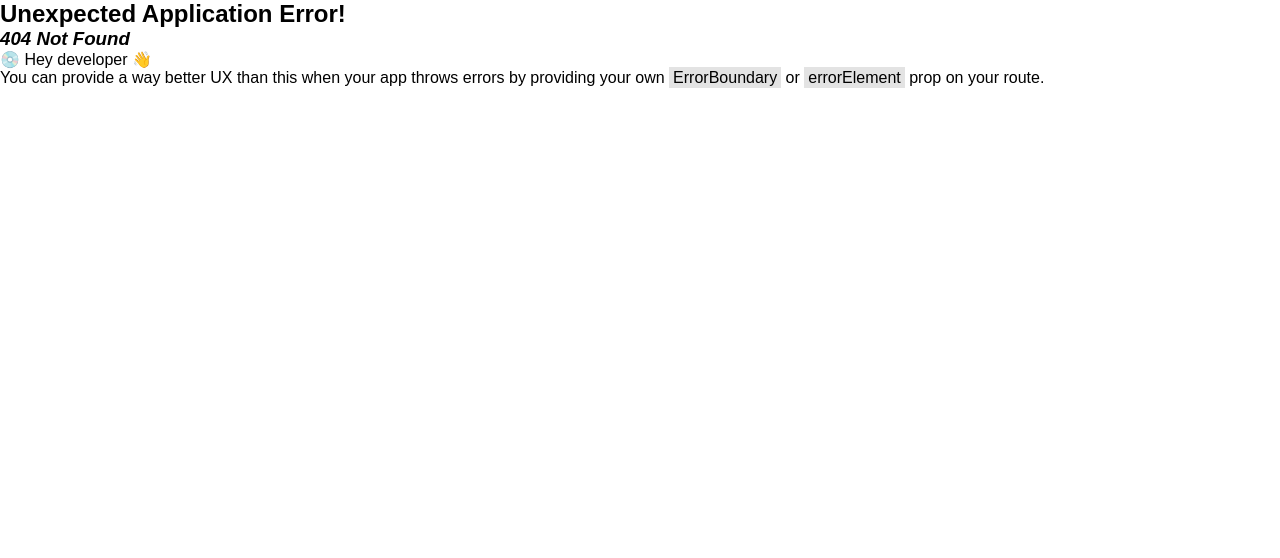
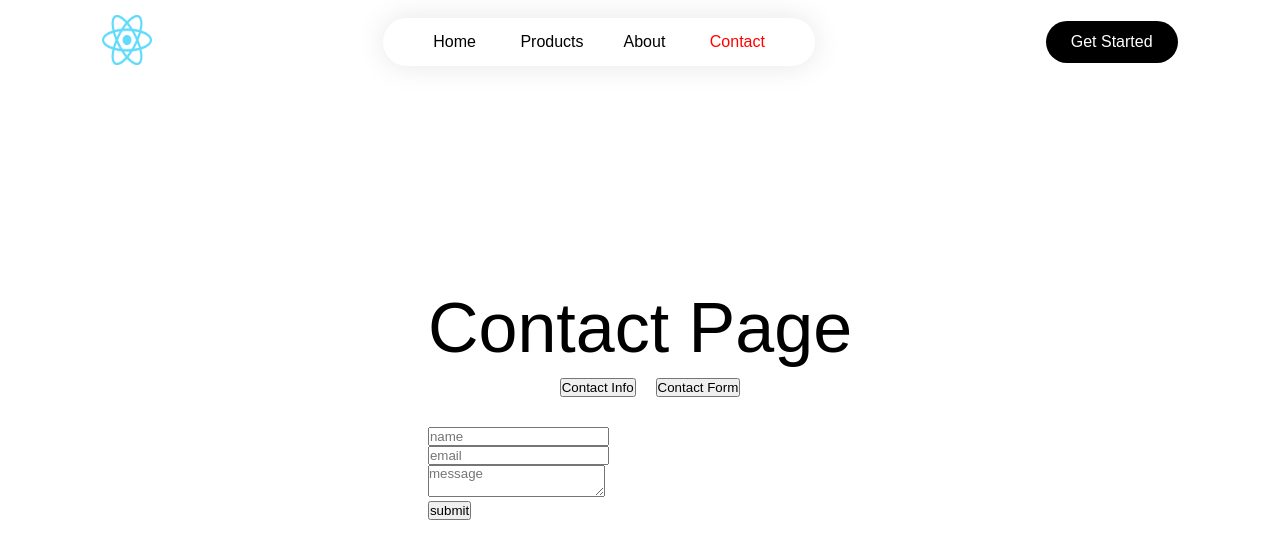
Before and after one commit to MelikeDemiralayy/react-router, a React (Vite) app: page /contact/form in a window 1280 px wide. Before the commit this address had no page. Shown: the top 558 px of the page. Built offline with nearby package versions, Linux system fonts and the light colour scheme.

Commit message:
working with nested routing

```diff
--- a/src/App.jsx
+++ b/src/App.jsx
@@ -1,9 +1,12 @@
 import Home from './pages/Home'
 import Product from './pages/Product'
 import About from './pages/About'
-import Contact from './pages/Contact'
 import { Route, createBrowserRouter, createRoutesFromElements, RouterProvider } from 'react-router'
 import RootLayout from './layout/RootLayout'
+import ContactLayout from './layout/ContactLayout'
+
+import ContactForm from './components/ContactForm'
+import ContactInfo from './components/ContactInfo'
 
 const App = () => {
   const router = createBrowserRouter(
@@ -13,7 +16,10 @@
           <Route index element={<Home />} />
           <Route path='product' element={<Product />} />
           <Route path='about' element={<About />} />
-          <Route path='contact' element={<Contact />} />
+          <Route path='contact' element={<ContactLayout />}>
+            <Route path='info' element={<ContactInfo/>} />
+            <Route path='form' element={<ContactForm />} />
+          </Route>
         </Route>
       </>
     )
--- /dev/null
+++ b/src/components/ContactForm.jsx
@@ -0,0 +1,16 @@
+
+
+const ContactForm = () => {
+  return (
+    <div>
+      <form>
+        <input type="text" placeholder="name" /> <br/>
+        <input type="text" placeholder="email" /> <br/>
+        <textarea placeholder="message"></textarea> <br/>
+        <button type="submit">submit</button>
+      </form>
+    </div>
+  );
+}
+
+export default ContactForm;
--- /dev/null
+++ b/src/components/ContactInfo.jsx
@@ -0,0 +1,13 @@
+
+
+const ContactInfo = () => {
+  return (
+    <div>
+      <div>Email: example@gmail.com</div>
+      <div>Phone:12345678910</div>
+      <div>Adress:ankara,turkey</div>
+    </div>
+  );
+}
+
+export default ContactInfo;
--- a/src/index.css
+++ b/src/index.css
@@ -57,3 +57,14 @@
   font-size: 70px;
   font-weight: 500;
 }
+
+.contact-buttons
+{
+  display: flex;
+  align-items: center;
+  justify-content: center;
+  width: 100%;
+  padding-bottom: 20px;
+  gap: 20px;
+  margin:10px;
+}
--- /dev/null
+++ b/src/layout/ContactLayout.jsx
@@ -0,0 +1,14 @@
+import { Outlet } from "react-router-dom";
+import Contact from "../pages/Contact";
+
+
+const ContactLayout = () => {
+  return (
+    <div>
+      <Contact/>
+      <Outlet/>
+    </div>
+  );
+}
+
+export default ContactLayout;
--- a/src/pages/Contact.jsx
+++ b/src/pages/Contact.jsx
@@ -1,9 +1,15 @@
-import React from 'react'
+import { useNavigate } from "react-router-dom"
 
 const Contact = () => {
+const navigate = useNavigate()
+
   return (
     <div>
       <h1>Contact Page</h1>
+      <div className="contact-buttons">
+        <button onClick={() =>navigate('info')}>Contact Info </button>
+        <button onClick={()=>navigate('form')}>Contact Form</button>
+      </div>
     </div>
   )
 }
```
